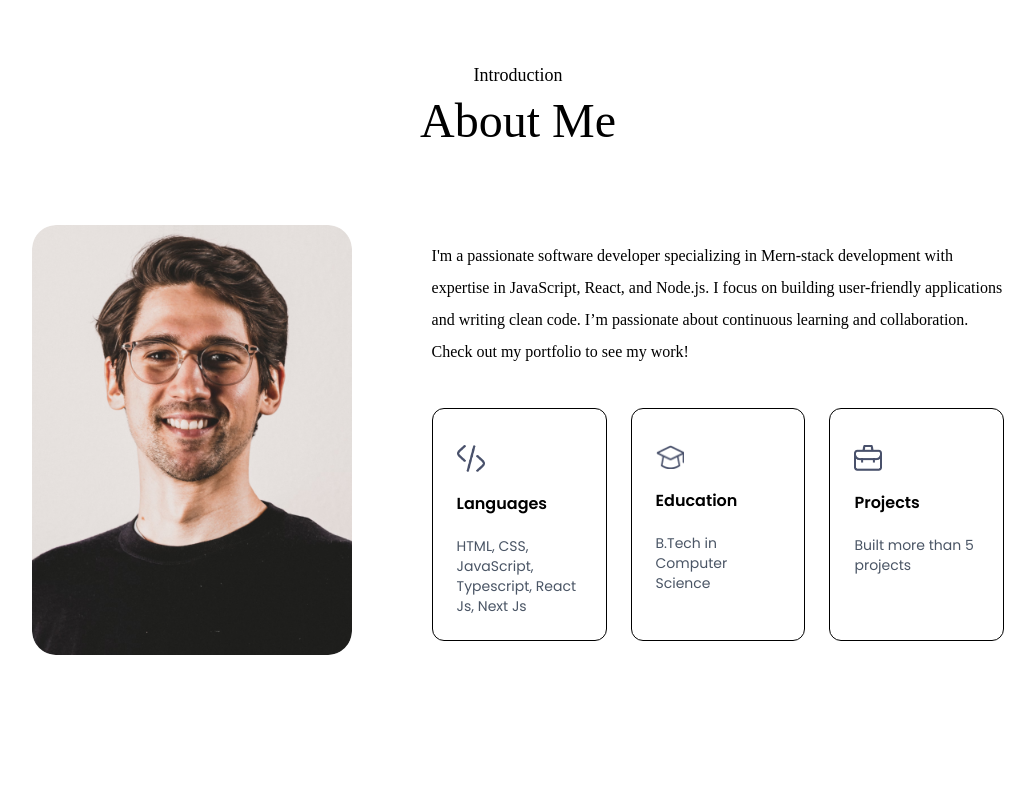
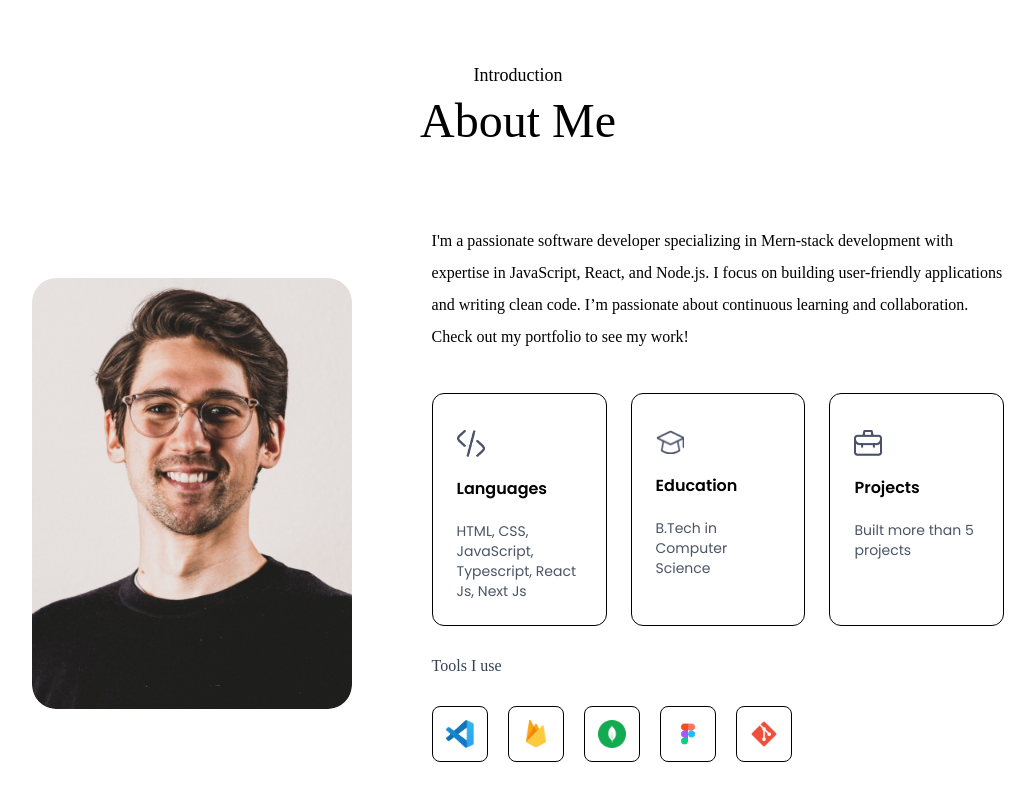
Before and after one commit to nikhilraj021/portfolio, a Next.js app: page / in a window 1280 px wide. Shown: the part 779-1579 px from the top of the page, without its empty margins (122-1157 px from the left). Before the commit the page ends 1554 px from the top, so only its background shows below. Built offline with nearby package versions, Linux system fonts and the light colour scheme.

Commit message:
Add tools section to AboutUs component; enhance list item hover effects

```diff
--- a/src/app/components/AboutUs.jsx
+++ b/src/app/components/AboutUs.jsx
@@ -1,6 +1,6 @@
 import Image from "next/image";
 import React from "react";
-import { assets, infoList } from "../../../assets/assets";
+import { assets, infoList, toolsData } from "../../../assets/assets";
 
 // lighthover - #fcf4ff
 // darkhover - #2a004a
@@ -33,11 +33,21 @@ const AboutUs = () => {
             {infoList.map(({ icon, iconDark, title, description }, index) => (
               <li
                 key={index}
-                className="border-[0.5px] border-grey-400 rounded-xl p-6 cursor-pointer hover:bg-lightHover hover:-translate-y-1 duration-500"
+                className="border-[0.5px] border-grey-400 rounded-xl p-6 cursor-pointer hover:bg-lightHover hover:-translate-y-1 duration-500 hover:shadow-[4px_4px_0_#000]"
               >
                 <Image src={icon} alt="icon" className="w-7 mt-3" />
                 <h3 className="my-4 font-semibold text-grey-700">{title}</h3>
                 <p className="text-sm text-gray-600">{description}</p>
+              </li>
+            ))}
+          </ul>
+
+          <h4 className="my-6 text-gray-700 font-ovo">Tools I use</h4>
+
+          <ul className="flex items-center gap-3 sm:gap-5">
+            {toolsData.map((tool, i)=>(
+              <li key={i} className="flex items-center justify-center w-12 sm:w-14 aspect-square border border-grey-400 rounded-lg cursor-pointer hover:bg-lightHover hover:-translate-y-1 duration-500">
+                <Image src={tool} alt="tool" className="w-5 sm:w-7" />
               </li>
             ))}
           </ul>
```
